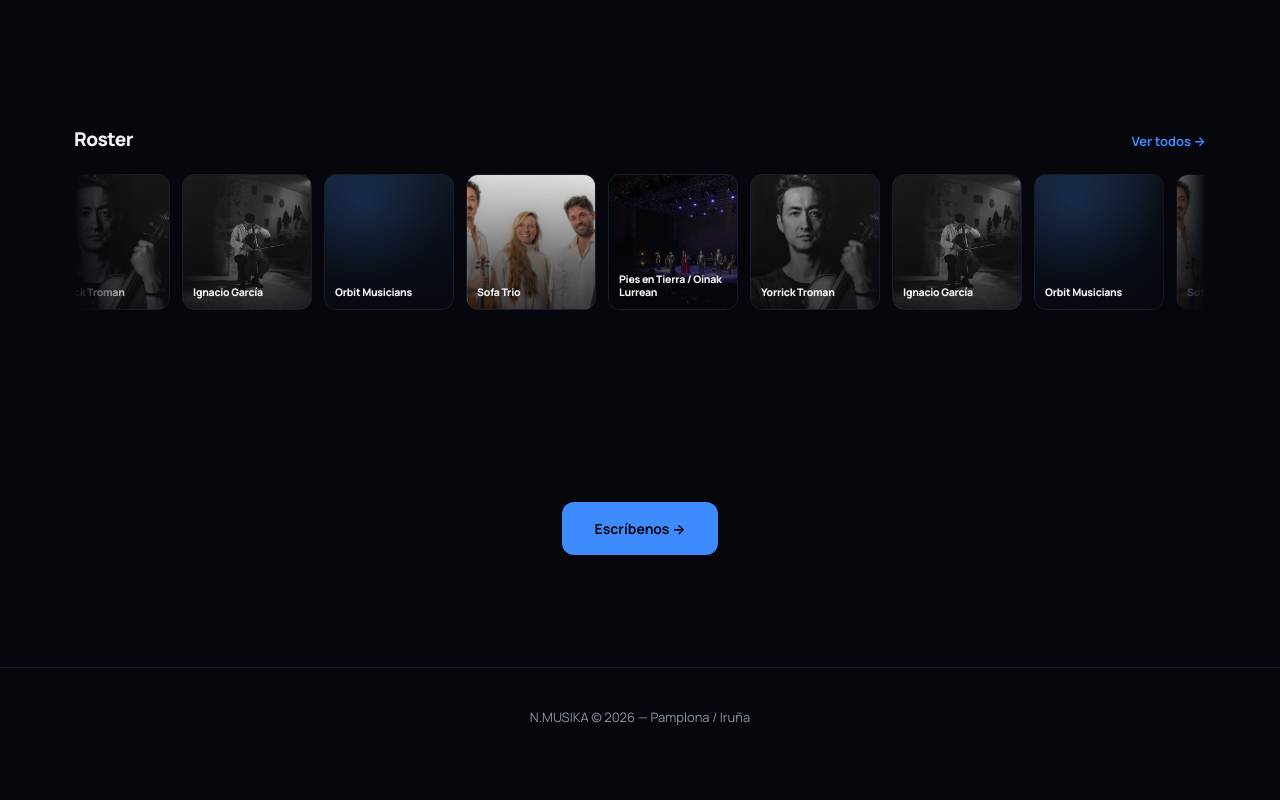
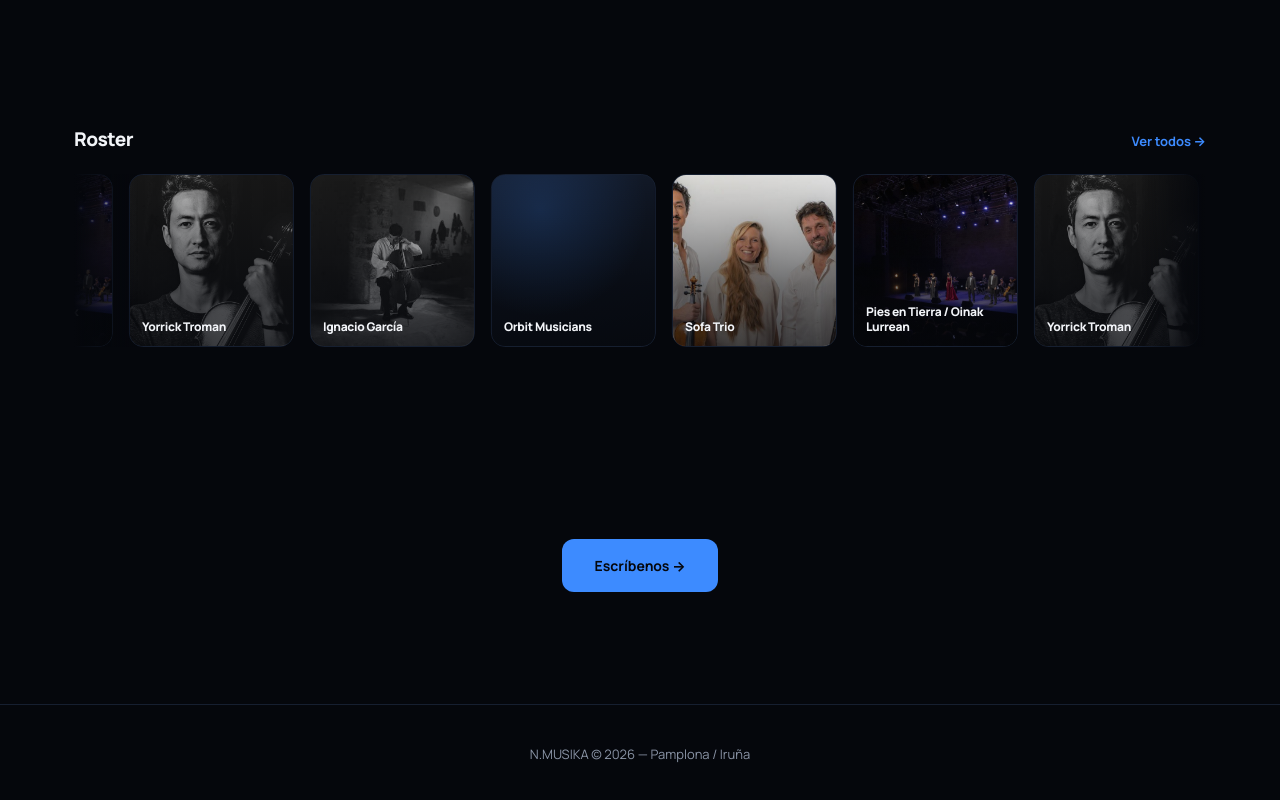
Before and after one commit to marioroz19-netizen/nmusika, a Next.js app: page / in a window 1280 px wide. Shown: the part 1543-2343 px from the top of the page. Before the commit the page ends 2311 px from the top, so only its background shows below. Built offline with nearby package versions, Linux system fonts and the light colour scheme.

Commit message:
Update RosterMarquee.tsx

```diff
--- a/src/components/RosterMarquee.tsx
+++ b/src/components/RosterMarquee.tsx
@@ -9,18 +9,18 @@ export default function RosterMarquee({ artists }: { artists: Artist[] }) {
 
   // Se duplica la lista para poder animar de 0% a -50% sin salto visible.
   const loop = [...artists, ...artists];
-  const duration = Math.max(artists.length * 4.5, 18);
+  const duration = Math.max(artists.length * 8, 34);
 
   return (
     <div className="roster-marquee relative w-full overflow-hidden">
       <div
-        className="roster-marquee-track flex w-max gap-3"
+        className="roster-marquee-track flex w-max gap-4"
         style={{ animationDuration: `${duration}s` }}
       >
         {loop.map((artist, i) => (
           <div
             key={`${artist.slug}-${i}`}
-            className="relative shrink-0 w-[110px] sm:w-[130px] aspect-[1/1.05] rounded-[12px] border border-border overflow-hidden flex items-end p-2.5"
+            className="relative shrink-0 w-[135px] sm:w-[165px] aspect-[1/1.05] rounded-[14px] border border-border overflow-hidden flex items-end p-3"
             style={{
               background: "linear-gradient(160deg, #141c2c, #0a0f18)",
             }}
@@ -31,7 +31,7 @@ export default function RosterMarquee({ artists }: { artists: Artist[] }) {
                 alt={artist.name}
                 fill
                 unoptimized
-                sizes="130px"
+                sizes="165px"
                 className="object-cover"
               />
             )}
@@ -52,7 +52,7 @@ export default function RosterMarquee({ artists }: { artists: Artist[] }) {
               />
             )}
             <div className="relative z-10">
-              <div className="font-extrabold text-[10.5px] leading-tight tracking-tight">
+              <div className="font-extrabold text-[12px] leading-tight tracking-tight">
                 {artist.name}
               </div>
             </div>
```
